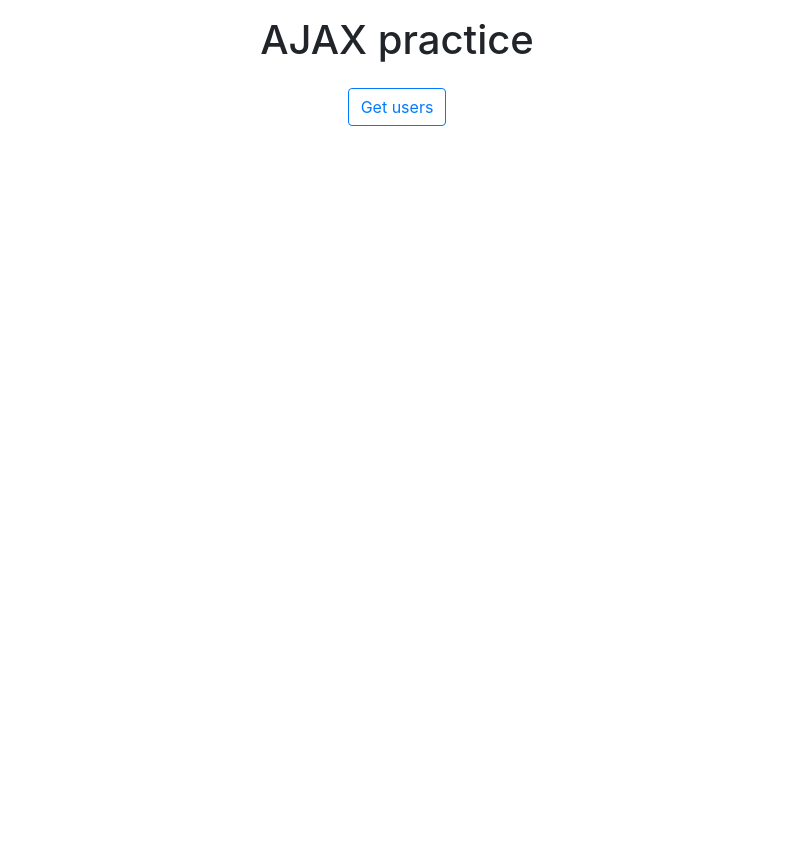
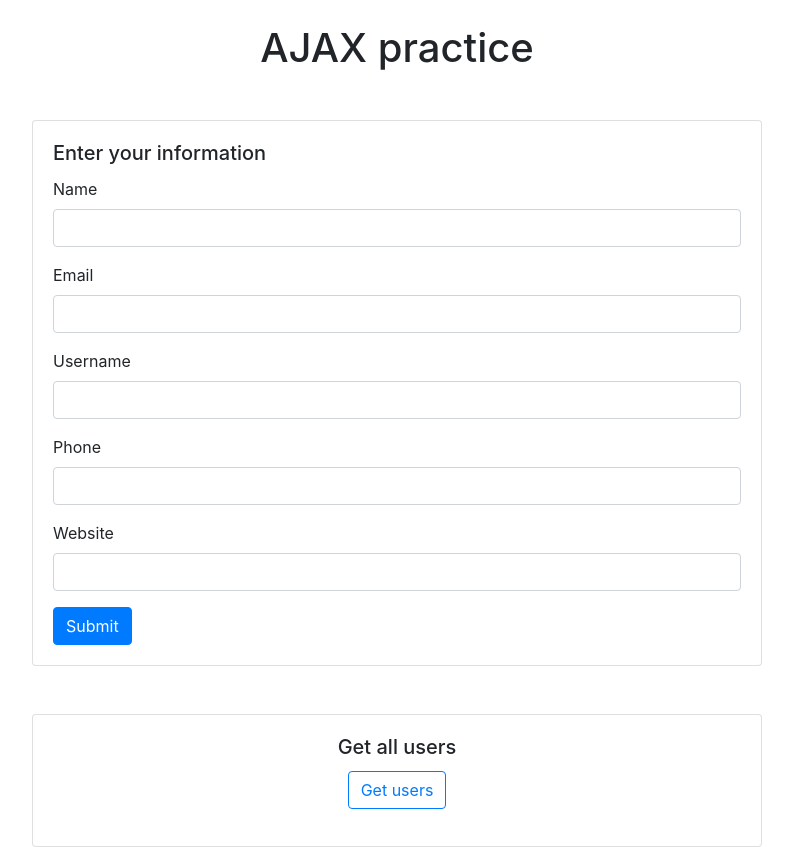
Before and after one commit to Dan-Crane/AJAX-practice, a plain HTML site: page index.html in a window 1280 px wide. Shown: the whole page, without its empty margins (243-1036 px from the left). Before the commit the page ends 800 px from the top, so only its background shows below. Drawn offline with nearby package versions, Linux system fonts and the light colour scheme.

Commit message:
add form

```diff
--- a/app.js
+++ b/app.js
@@ -1,6 +1,12 @@
 //! UI
 const btnGet = document.querySelector(".btn-get");
 const ul = document.querySelector(".ul");
+const form = document.forms["post-user"];
+const name = form.elements["name"];
+const email = form.elements["email"];
+const username = form.elements["username"];
+const phone = form.elements["phone"];
+const website = form.elements["website"];
 
 //! events
 btnGet.addEventListener("click", (e) => {
--- a/index.html
+++ b/index.html
@@ -13,13 +13,90 @@
     <link rel="stylesheet" href="style.css" />
   </head>
   <body>
-    <div class="container">
-      <div class="row">
-        <h1 class="header col-12 text-center mt-3">AJAX practice</h1>
-        <div class="col-12 d-flex mt-3">
-          <button class="btn btn-outline-primary ml-auto mr-auto btn-get">Get users</button>
+    <h1 class="text-center mt-4">AJAX practice</h1>
+    <div class="form-section mt-5">
+      <div class="container">
+        <div class="row">
+          <div class="col col-8 mx-auto">
+            <div class="card">
+              <div class="card-body">
+                <h5 class="card-title">Enter your information</h5>
+
+                <form name="post-user">
+                  <fieldset class="form-group">
+                    <label for="name">Name</label>
+                    <input
+                      type="text"
+                      class="form-control"
+                      id="name"
+                      name="name"
+                    />
+                  </fieldset>
+                  <fieldset class="form-group">
+                    <label for="email">Email</label>
+                    <input
+                      type="email"
+                      class="form-control"
+                      id="email"
+                      name="email"
+                    />
+                  </fieldset>
+                  <fieldset class="form-group">
+                    <label for="username">Username</label>
+                    <input
+                      type="text"
+                      class="form-control"
+                      id="username"
+                      name="username"
+                    />
+                  </fieldset>
+                  <fieldset class="form-group">
+                    <label for="phone">Phone</label>
+                    <input
+                      type="number"
+                      class="form-control"
+                      id="phone"
+                      name="phone"
+                    />
+                  </fieldset>
+                  <fieldset class="form-group">
+                    <label for="website">Website</label>
+                    <input
+                      type="text"
+                      class="form-control"
+                      id="website"
+                      name="website"
+                    />
+                  </fieldset>
+                  <button type="submit" class="btn btn-primary">
+                    Submit
+                  </button>
+                </form>
+              </div>
+            </div>
+          </div>
+        </div>
       </div>
-      <ul class="list-group col-8 ml-auto mr-auto ul"></ul>
+    </div>
+
+    <div class="form-section mt-5">
+      <div class="container">
+        <div class="row">
+          <div class="col col-8 mx-auto">
+            <div class="card">
+              <div class="card-body">
+                <h5 class="card-title text-center">Get all users</h5>
+                <button
+                  class="card-title text-center btn btn-outline-primary mx-auto d-block btn-get"
+                >
+                  Get users
+                </button>
+                <ul class="list-group col-8 mx-auto mt-3 ul"></ul>
+              </div>
+            </div>
+          </div>
+        </div>
+      </div>
     </div>
 
     <script src="app.js"></script>
```
